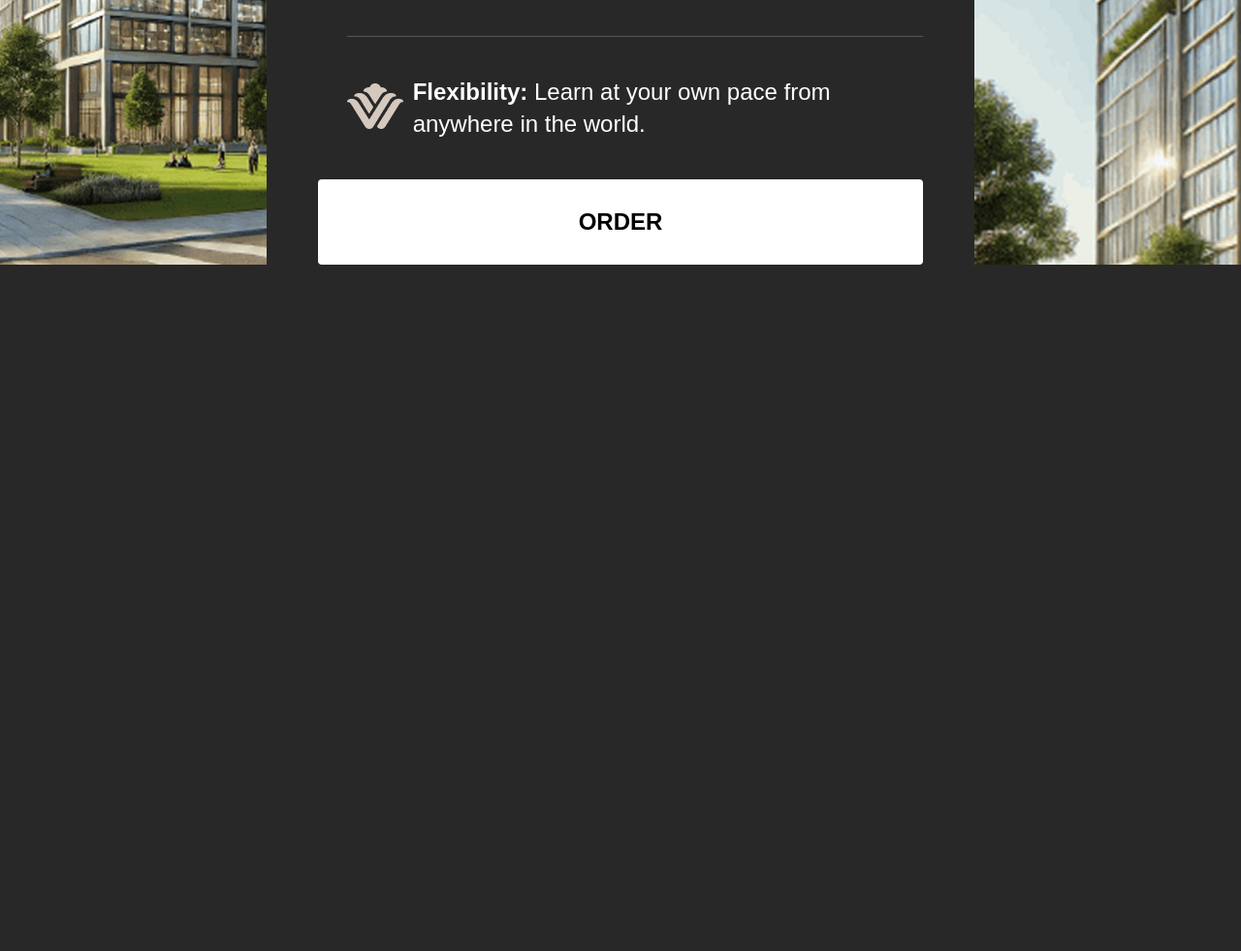
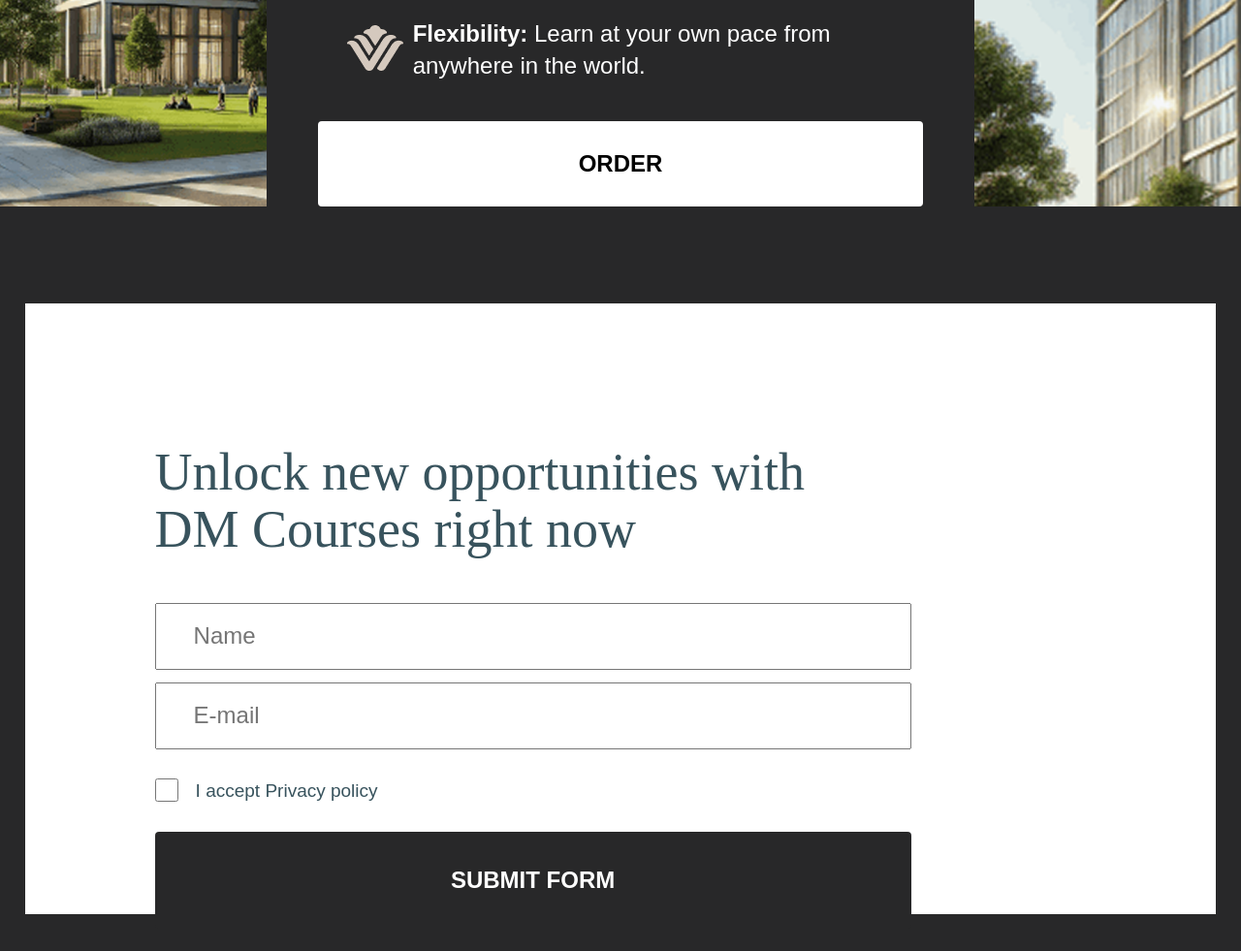
Before and after one commit to MargaritaGit/Mst-test-task-1, a plain HTML site: page index.html in a window 1280 px wide. Shown: the part 1669-2650 px from the top of the page at 97% size. Before the commit the page ends 1942 px from the top, so only its background shows below. Drawn offline with Linux system fonts and the light colour scheme.

Commit message:
Registration block. wip

```diff
--- a/index.html
+++ b/index.html
@@ -35,7 +35,7 @@
                     <li class="header__li"><span>5</span> years in the education market</li>
                     <li class="header__li"><span>$150</span> Special offer</li>
                 </ul>
-                <button class="btn header__btn">order</button>
+                <button class="btn btn_white header__btn">order</button>
             </div>
         </div>
 
@@ -65,13 +65,29 @@
                     </div>
                 </li>
             </ul>
-            <button class="btn benefits__btn">Order</button>
+            <button class="btn btn_white benefits__btn">Order</button>
         </div>
         <div class="benefits__img-cont benefits__img-cont_r"></div>
     </div>
 
-    <div class="contact-us">
-
+    <div class="registration">
+        <div class="wrapper registration__wrapper">
+            <div class="registration__content">
+                <div class="registration__form-cont">
+                    <h2 class="registration__heading">Unlock new opportunities with DM&nbsp;Courses right now</h2>
+                    <form class="registration__form" action="">
+                        <input class="registration__input registration__name" type="text" placeholder="Name">
+                        <input class="registration__input registration__email" type="email" name="" id=""
+                            placeholder="E-mail">
+                        <label class="registration__label" for="checkbox">
+                            <input class="registration__checkbox" type="checkbox" name="" id="checkbox">
+                            I accept Privacy policy
+                        </label>
+                        <button class="btn btn_black registration__btn" type="submit">Submit form</button>
+                    </form>
+                </div>
+            </div>
+        </div>
     </div>
 
 
--- a/styles/header.css
+++ b/styles/header.css
@@ -45,7 +45,7 @@
     font-family: Prata;
     font-size: 4rem;
     letter-spacing: 4%;
-    line-height: 150%;
+    line-height: 100%;
 }
 
 .header__li::before {
@@ -53,7 +53,7 @@
     display: inline-block;
     width: 3.9rem;
     height: 3.9rem;
-    background: url(../img/done.png);
+    background: url(../img/done.png) no-repeat;
 }
 
 .header__btn {
--- a/styles/index.css
+++ b/styles/index.css
@@ -2,6 +2,7 @@
 @import './header.css';
 @import './top-header.css';
 @import './benefits.css';
+@import './registration.css';
 
 body {
     font-family: Arial, Helvetica, sans-serif;
@@ -13,7 +14,7 @@ body {
 
 .wrapper {
     width: 96%;
-    max-width: 159.7rem;
+    max-width: 160rem;
     margin: 0 auto;
 }
 
@@ -27,8 +28,6 @@ a {
 }
 
 .btn {
-    background-color: #fff;
-    color: #000;
     font-size: 2.4rem;
     font-weight: bold;
     line-height: 1;
@@ -38,6 +37,17 @@ a {
     cursor: pointer;
 }
 
+.btn_white {
+    background-color: #fff;
+    color: #000;
+
+}
+
+.btn_black {
+    background-color: #282829;
+    color: #fff;
+}
+
 .img-cont {
     background-size: cover;
     background-repeat: no-repeat;
--- /dev/null
+++ b/styles/registration.css
@@ -0,0 +1,66 @@
+.registration {
+    padding: 10rem 0;
+    color: #38535D;
+}
+
+.registration__content {
+    background-color: #fff;
+    width: 100%;
+    height: 63rem;
+}
+
+.registration__heading {
+    font-size: 5.4rem;
+    font-weight: normal;
+    line-height: 110%;
+    color: #38535D;
+    padding-bottom: 4.5rem;
+}
+
+.registration__form-cont {
+    width: 78rem;
+    margin-left: 13.4rem;
+    padding-top: 14.5rem;
+
+}
+
+.registration__form {
+    width: 100%;
+    display: flex;
+    flex-direction: column;
+    align-items: start;
+    gap: 1.3rem;
+}
+
+.registration__input {
+    width: 100%;
+    padding: 1.45rem 3.8rem;
+    font-size: 2.4rem;
+    line-height: 150%;
+}
+
+.registration__name {}
+
+.registration__email {
+    margin-bottom: 1.3rem;
+}
+
+.registration__label {
+    margin-bottom: 1.3rem;
+    cursor: pointer;
+    display: flex;
+    align-items: center;
+    gap: 1.6rem;
+    font-size: 1.9rem;
+}
+
+.registration__checkbox {
+    margin-right: 0.2rem;
+    width: 2.4rem;
+    height: 2.4rem;
+}
+
+.registration__btn {
+    width: 100%;
+    height: 10rem;
+}
```
